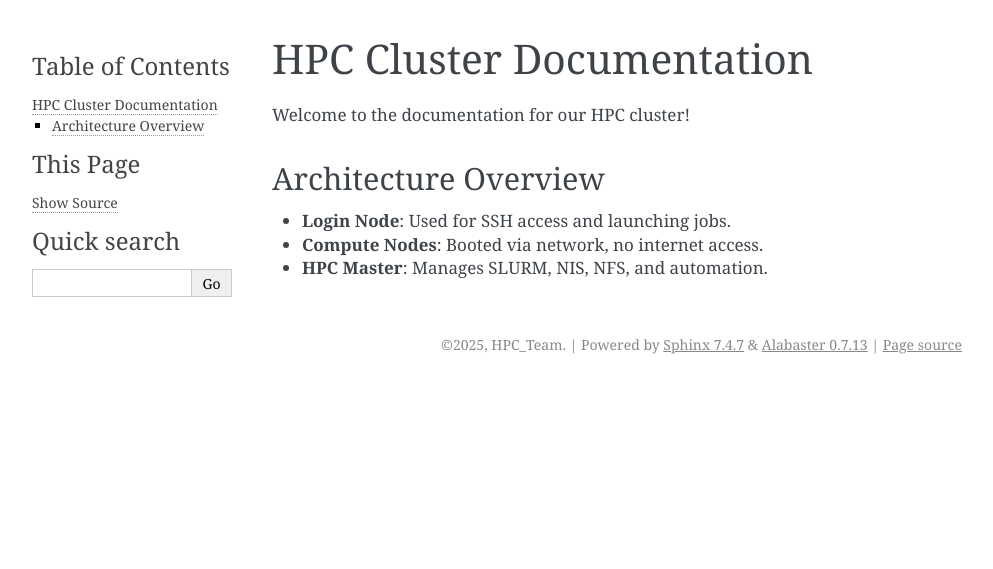
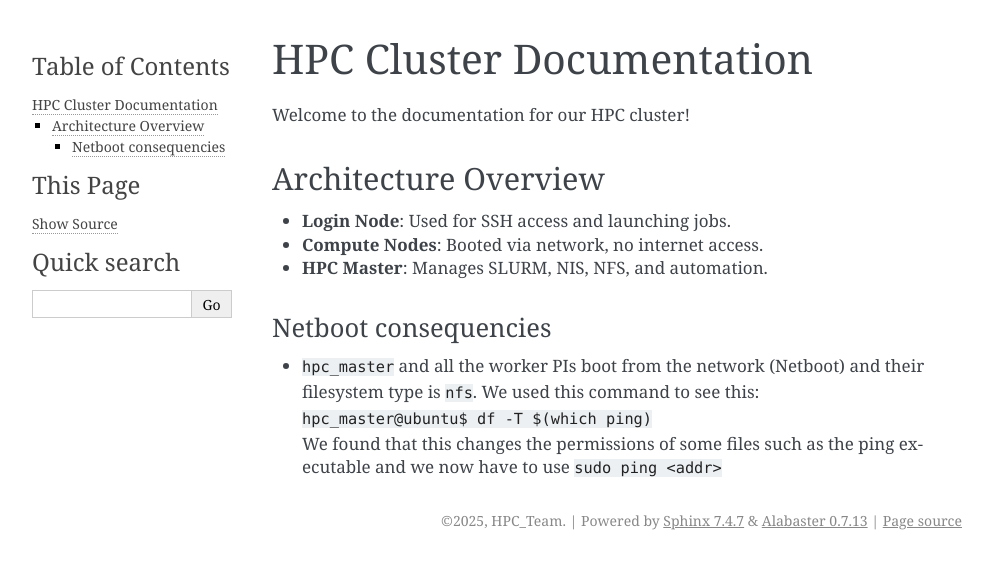
Before and after one commit to JohnnyPol/Pi_Cluster-ECE_NTUA_2024-2025, a Sphinx documentation site: the page built from docs/index.md, in a window 1280 px wide. Shown: the top 569 px of the page, without its empty margins (148-1141 px from the left). Built offline with Sphinx 7.4.7, drawn with Linux system fonts in a browser that asks for light colours.

Commit message:
Update index.md with nfs permission consequence

```diff
--- a/docs/index.md
+++ b/docs/index.md
@@ -6,3 +6,6 @@ Welcome to the documentation for our HPC cluster!
 - **Login Node**: Used for SSH access and launching jobs.
 - **Compute Nodes**: Booted via network, no internet access.
 - **HPC Master**: Manages SLURM, NIS, NFS, and automation.
+
+### Netboot consequencies
+- `hpc_master` and all the worker PIs boot from the network (Netboot) and their filesystem type is `nfs`. We used this command to see this: `hpc_master@ubuntu$ df -T $(which ping)`<br>We found that this changes the permissions of some files such as the ping executable and we now have to use `sudo ping <addr>`
```
